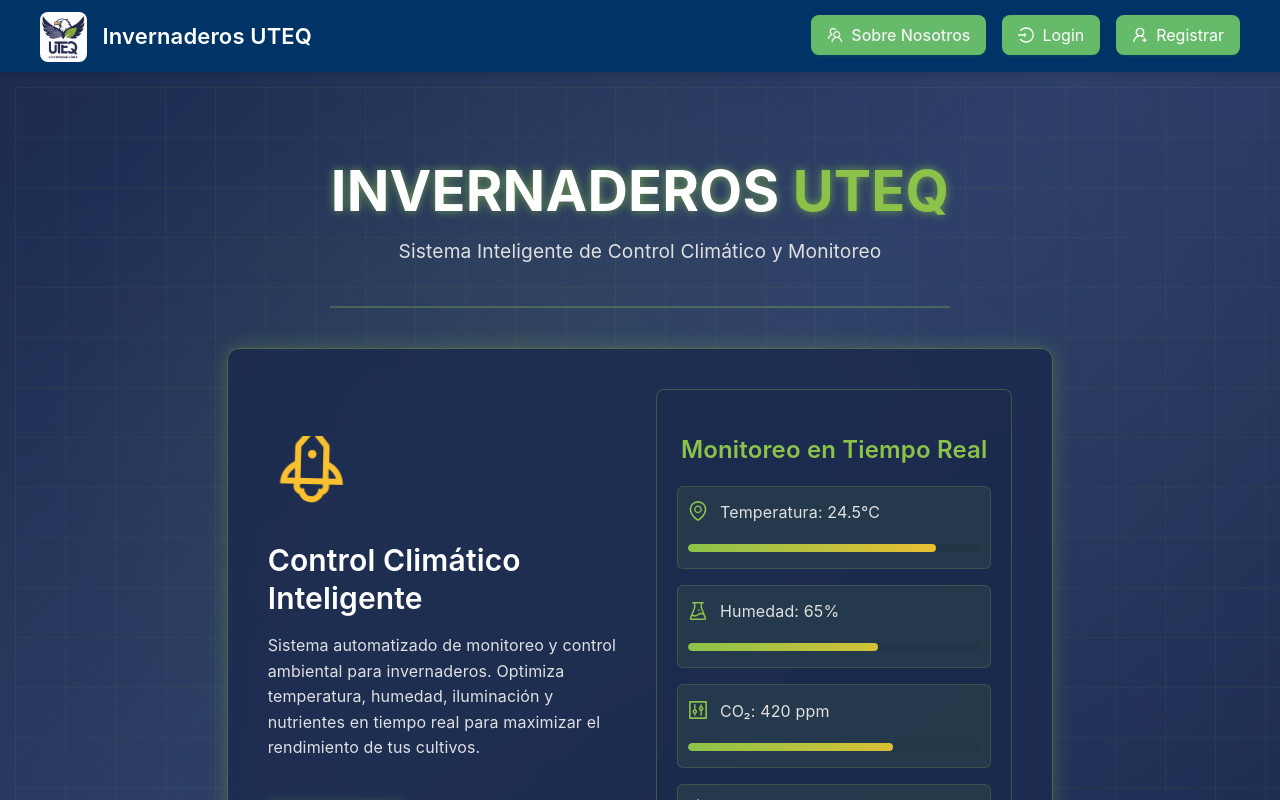
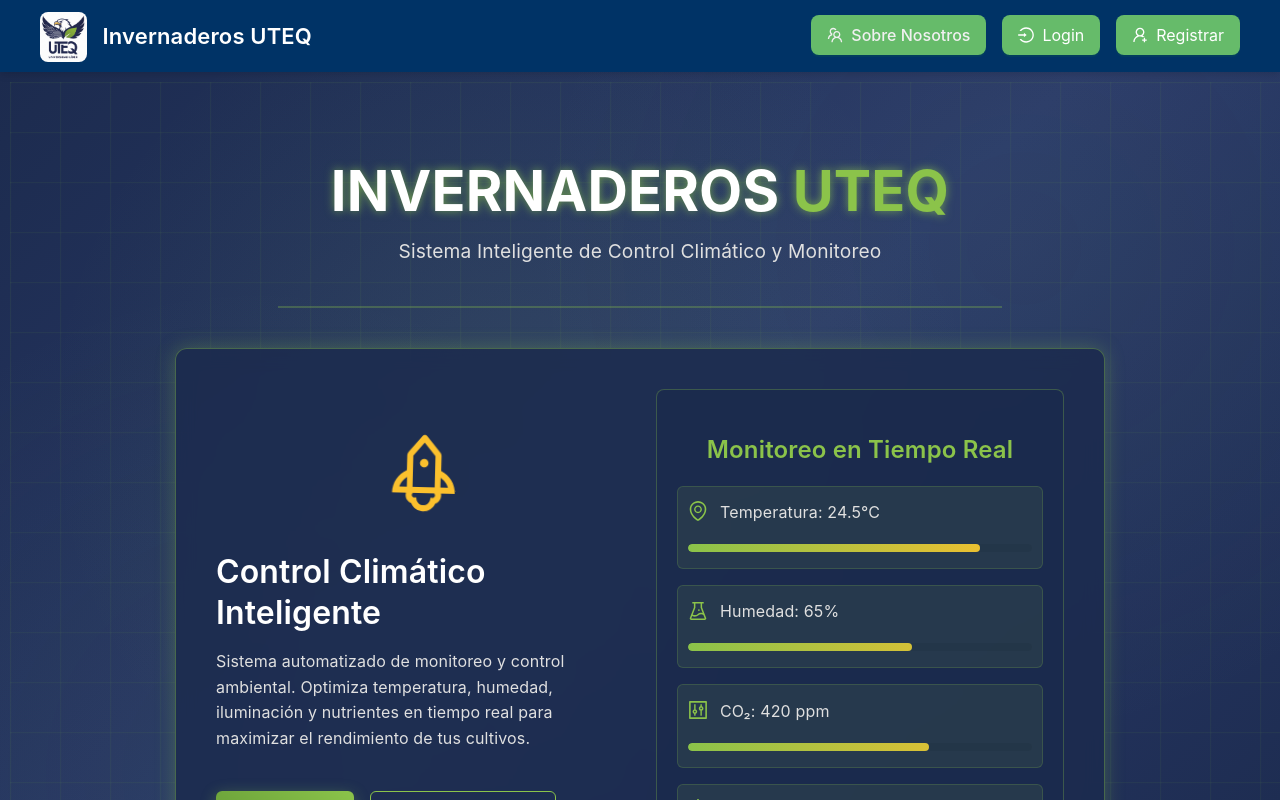
Before and after one commit to Moytes/Depliege, a React (Create React App) app: page / in a window 1280 px wide. Shown: the top 800 px of the page. Built offline with nearby package versions, Linux system fonts and the light colour scheme.

Commit message:
seccion hero actulizada

```diff
--- a/src/components/landing/invernadero/HeroSection.tsx
+++ b/src/components/landing/invernadero/HeroSection.tsx
@@ -18,8 +18,6 @@
   const { ref, isVisible } = useScrollAnimation({ threshold: 0.1, triggerOnce: true });
 
   const screens = useBreakpoint();
-  const isMobile = !screens.md;
-
   const navigate = useNavigate();
 
   const easeOutExpo = 'cubic-bezier(0.16, 1, 0.3, 1)';
@@ -29,8 +27,8 @@
     navigate('/login');
   };
 
-  return (
-    <section ref={ref} style={{
+  const styles = {
+    section: {
       minHeight: '100vh',
       display: 'flex',
       alignItems: 'center',
@@ -38,36 +36,168 @@
       background: `linear-gradient(135deg, ${theme.primaryDark} 0%, ${theme.primary} 50%, ${theme.primaryDark} 100%)`,
       position: 'relative',
       overflow: 'hidden',
-    }}>
-      <div style={{
+      padding: screens.xs ? '20px 10px' : '20px',
+    } as React.CSSProperties,
+
+    backgroundGlow: {
       position: 'absolute',
-        top: 0,
-        left: 0,
-        right: 0,
-        bottom: 0,
+      top: 0, left: 0, right: 0, bottom: 0,
       background: `
-          radial-gradient(circle at 20% 80%, ${hexToRgba(theme.secondary, 0.05)} 0%, transparent 50%),
-          radial-gradient(circle at 80% 20%, ${hexToRgba(theme.secondary, 0.05)} 0%, transparent 50%),
+        radial-gradient(circle at 20% 80%, ${hexToRgba(theme.secondary, 0.05)} 0%, transparent 40%),
+        radial-gradient(circle at 80% 20%, ${hexToRgba(theme.secondary, 0.05)} 0%, transparent 40%),
         radial-gradient(circle at 40% 40%, ${hexToRgba(theme.secondary, 0.1)} 0%, transparent 50%)
       `,
-        zIndex: 0
-      }}></div>
-
-      <div style={{
+      zIndex: 0,
+    } as React.CSSProperties,
+    backgroundGrid: {
       position: 'absolute',
-        top: 0,
-        left: 0,
-        right: 0,
-        bottom: 0,
+      top: 0, left: 0, right: 0, bottom: 0,
       backgroundImage: `
         linear-gradient(${hexToRgba(theme.secondary, 0.08)} 1px, transparent 1px),
         linear-gradient(90deg, ${hexToRgba(theme.secondary, 0.08)} 1px, transparent 1px)
       `,
       backgroundSize: '50px 50px',
-        animation: 'gridMove 20s linear infinite',
-        zIndex: 0
-      }}></div>
+      animation: 'gridMove 30s linear infinite',
+      zIndex: 0,
+    } as React.CSSProperties,
 
+    contentWrapper: {
+      position: 'relative',
+      zIndex: 1,
+      width: '100%',
+      maxWidth: '1400px',
+      margin: '0 auto'
+    } as React.CSSProperties,
+
+    header: (isVisible: boolean): React.CSSProperties => ({
+      textAlign: 'center',
+      padding: '20px 0',
+      borderBottom: `2px solid ${hexToRgba(theme.secondary, 0.3)}`,
+      marginBottom: screens.md ? '40px' : '20px',
+      opacity: isVisible ? 1 : 0,
+      transform: isVisible ? 'translateY(0) scale(1)' : 'translateY(-20px) scale(0.95)',
+      transition: `all 0.8s ${easeOutExpo} 0.2s`,
+    }),
+    title: (): React.CSSProperties => ({
+      color: theme.text,
+      fontSize: screens.xl ? '3.5rem' : (screens.lg ? '3rem' : (screens.sm ? '2.5rem' : '2.2rem')),
+      fontWeight: 'bold',
+      textShadow: `0 0 10px ${hexToRgba(theme.secondary, 0.7)}`,
+      marginBottom: '10px',
+    }),
+    subtitle: (): React.CSSProperties => ({
+      fontSize: screens.lg ? '1.2rem' : (screens.sm ? '1.1rem' : '1rem'),
+      color: theme.textLight,
+    }),
+
+    card: {
+      background: hexToRgba(theme.primaryDark, 0.85),
+      border: `1px solid ${hexToRgba(theme.secondary, 0.4)}`,
+      borderRadius: '12px',
+      boxShadow: `0 0 30px ${hexToRgba(theme.secondary, 0.3)}, inset 0 0 20px ${hexToRgba(theme.secondary, 0.1)}`,
+      backdropFilter: 'blur(10px)',
+      overflow: 'hidden',
+      animation: 'pulseGlow 3s ease-in-out infinite',
+      transition: `all 0.3s ${easeOutExpo}`,
+    } as React.CSSProperties,
+    cardBody: {
+      padding: screens.md ? '40px' : (screens.sm ? '32px' : '24px'),
+    } as React.CSSProperties,
+
+    leftCol: (isVisible: boolean): React.CSSProperties => ({
+      textAlign: screens.md ? 'left' : 'center',
+      opacity: isVisible ? 1 : 0,
+      transform: isVisible ? 'translateY(0)' : 'translateY(20px)',
+      transition: `all 0.8s ${easeOutExpo} 0.5s`,
+    }),
+    rocketIcon: (): React.CSSProperties => ({
+      fontSize: screens.md ? '80px' : '60px',
+      color: theme.accent,
+      marginBottom: '20px',
+      display: 'block',
+      animation: 'floatRocket 4s ease-in-out infinite',
+      margin: screens.md ? '0' : '0 auto 20px auto',
+    }),
+    infoTitle: (isVisible: boolean): React.CSSProperties => ({
+      color: theme.text,
+      marginBottom: '16px',
+      fontSize: screens.lg ? '2rem' : (screens.sm ? '1.75rem' : '1.5rem'),
+      opacity: isVisible ? 1 : 0,
+      transform: isVisible ? 'translateY(0)' : 'translateY(20px)',
+      transition: `all 0.8s ${easeOutExpo} 0.6s`,
+    }),
+    infoParagraph: (isVisible: boolean): React.CSSProperties => ({
+      fontSize: '16px',
+      color: theme.textLight,
+      lineHeight: '1.6',
+      opacity: isVisible ? 1 : 0,
+      transform: isVisible ? 'translateY(0)' : 'translateY(20px)',
+      transition: `all 0.8s ${easeOutExpo} 0.7s`,
+    }),
+    buttonGroup: (isVisible: boolean): React.CSSProperties => ({
+      marginTop: '24px',
+      width: screens.md ? 'auto' : '100%',
+      opacity: isVisible ? 1 : 0,
+      transform: isVisible ? 'translateY(0)' : 'translateY(20px)',
+      transition: `all 0.8s ${easeOutExpo} 0.8s`,
+    }),
+
+    rightCol: (isVisible: boolean): React.CSSProperties => ({
+      opacity: isVisible ? 1 : 0,
+      transform: isVisible ? 'translate(0, 0) scale(1) rotate(0deg)' : 'translate(30px, 0px) scale(0.95) rotate(1deg)',
+      transition: `all 1s ${easeOutExpo} 0.7s`,
+    }),
+    statsBox: {
+      background: hexToRgba(theme.primaryDark, 0.7),
+      border: `1px solid ${hexToRgba(theme.secondary, 0.3)}`,
+      borderRadius: '8px',
+      padding: screens.md ? '20px' : '16px'
+    } as React.CSSProperties,
+    statsTitle: {
+      color: theme.secondary,
+      textAlign: 'center',
+      marginBottom: '20px',
+      fontSize: screens.md ? '1.5rem' : '1.25rem',
+    } as React.CSSProperties,
+    statItem: (isVisible: boolean, delay: string): React.CSSProperties => ({
+      display: 'flex',
+      flexDirection: 'column',
+      padding: '10px',
+      background: hexToRgba(theme.secondary, 0.1),
+      border: `1px solid ${hexToRgba(theme.secondary, 0.2)}`,
+      borderRadius: '6px',
+      opacity: isVisible ? 1 : 0,
+      transform: isVisible ? 'translateY(0)' : 'translateY(15px)',
+      transition: `all 0.6s ${fastEaseOut} ${delay}`,
+    }),
+    statItemHeader: {
+      display: 'flex',
+      alignItems: 'center',
+      marginBottom: '8px'
+    } as React.CSSProperties,
+    statItemIcon: {
+      color: theme.secondary,
+      fontSize: screens.md ? '20px' : '18px',
+      marginRight: '12px'
+    } as React.CSSProperties,
+    statItemText: {
+      color: theme.textLight,
+      flex: 1,
+      fontSize: screens.md ? '16px' : '14px'
+    } as React.CSSProperties,
+  };
+
+  const statsList = [
+    { icon: <EnvironmentOutlined />, text: 'Temperatura: 24.5°C', value: 85, delay: '0.9s' },
+    { icon: <ExperimentOutlined />, text: 'Humedad: 65%', value: 65, delay: '1.0s' },
+    { icon: <ControlOutlined />, text: 'CO₂: 420 ppm', value: 70, delay: '1.1s' },
+    { icon: <AlertOutlined />, text: 'Iluminación: 75%', value: 75, delay: '1.2s' }
+  ];
+
+  return (
+    <section ref={ref} style={styles.section}>
+      <div style={styles.backgroundGlow}></div>
+      <div style={styles.backgroundGrid}></div>
       <style>
         {`
           @keyframes gridMove {
@@ -76,156 +206,81 @@
           }
 
           @keyframes floatRocket {
-            0%, 100% {
-              transform: translateY(0px) rotate(0deg);
-            }
-            50% {
-              transform: translateY(-12px) rotate(1.5deg) translateX(4px);
-            }
+            0%, 100% { transform: translateY(0px) rotate(0deg); }
+            50% { transform: translateY(-12px) rotate(1.5deg) translateX(4px); }
           }
 
           @keyframes pulseGlow {
             0%, 100% { box-shadow: 0 0 20px ${hexToRgba(theme.secondary, 0.3)}; }
             50% { box-shadow: 0 0 30px ${hexToRgba(theme.secondary, 0.6)}; }
           }
+
+          .hero-card:hover {
+            transform: translateY(-5px) scale(1.01);
+            box-shadow: 0 0 40px ${hexToRgba(theme.secondary, 0.5)};
+          }
         `}
       </style>
-      <div style={{
-            position: 'relative',
-            zIndex: 1,
-            width: '100%',
-            padding: '20px'
-          }}>
+      <div style={styles.contentWrapper}>
         <Row justify="center">
-          <Col xs={24} sm={20} md={16} lg={12}>
-            <div style={{
-              textAlign: 'center',
-              padding: '20px 0',
-              borderBottom: `2px solid ${hexToRgba(theme.secondary, 0.3)}`,
-              marginBottom: isMobile ? '20px' : '40px',
-              opacity: isVisible ? 1 : 0,
-              transform: isVisible ? 'translateY(0) scale(1)' : 'translateY(-20px) scale(0.95)',
-              transition: `all 0.8s ${easeOutExpo} 0.2s`
-            }}>
-              <Title
-                level={1}
-                style={{
-                  color: theme.text,
-                  fontSize: isMobile ? '2.5rem' : '3.5rem',
-                  fontWeight: 'bold',
-                  textShadow: `0 0 10px ${hexToRgba(theme.secondary, 0.7)}`,
-                  marginBottom: '10px',
-                }}
-              >
+          <Col xs={24} sm={20} md={18} lg={14}>
+            <div style={styles.header(isVisible)}>
+              <Title level={1} style={styles.title()}>
                 INVERNADEROS <span style={{ color: theme.secondary }}>UTEQ</span>
               </Title>
-              <Paragraph style={{
-                fontSize: isMobile ? '1rem' : '1.2rem',
-                color: theme.textLight,
-              }}>
+              <Paragraph style={styles.subtitle()}>
                 Sistema Inteligente de Control Climático y Monitoreo
               </Paragraph>
             </div>
           </Col>
         </Row>
 
-
-        <Row justify="center" style={{
-          marginTop: '0px'
-        }}>
-          <Col xs={24} lg={16}>
+        <Row justify="center">
+          <Col xs={24} lg={20} xl={18}>
             <Card
-              style={{
-                background: hexToRgba(theme.primaryDark, 0.85),
-                border: `1px solid ${hexToRgba(theme.secondary, 0.4)}`,
-                borderRadius: '12px',
-                boxShadow: `0 0 30px ${hexToRgba(theme.secondary, 0.3)}, inset 0 0 20px ${hexToRgba(theme.secondary, 0.1)}`,
-                backdropFilter: 'blur(10px)',
-                overflow: 'hidden',
-                animation: 'pulseGlow 3s ease-in-out infinite'
-              }}
-              bodyStyle={{ padding: isMobile ? '24px' : '40px' }}
+              className="hero-card"
+              style={styles.card}
+              bodyStyle={styles.cardBody}
             >
               <Row gutter={[32, 32]} align="middle">
-                <Col xs={24} md={12} style={{ overflow: 'hidden' }}>
-                  <div style={{
-                    textAlign: isMobile ? 'center' : 'left',
-                  }}>
-                    <div style={{
-                      opacity: isVisible ? 1 : 0,
-                      transform: isVisible ? 'translateY(0) scale(1)' : 'translateY(20px) scale(0.8)',
-                      transition: `all 0.8s ${easeOutExpo} 0.5s`,
-                      margin: isMobile ? '0 auto' : '0',
-                      width: 'fit-content'
-                    }}>
-                      <RocketOutlined style={{
-                        fontSize: isMobile ? '60px' : '80px',
-                        color: theme.accent,
-                        marginBottom: '20px',
-                        display: 'block',
-                        animation: 'floatRocket 4s ease-in-out infinite',
-                      }} />
-                    </div>
-                    <Title
-                      level={isMobile ? 3 : 2}
-                      style={{
-                        color: theme.text,
-                        marginBottom: '16px',
-                        opacity: isVisible ? 1 : 0,
-                        transform: isVisible ? 'translateY(0)' : 'translateY(20px)',
-                        transition: `all 0.8s ${easeOutExpo} 0.6s`
-                      }}
-                    >
+                <Col xs={24} md={12}>
+                  <div style={styles.leftCol(isVisible)}>
+                    <RocketOutlined style={styles.rocketIcon()} />
+
+                    <Title level={2} style={styles.infoTitle(isVisible)}>
                       Control Climático Inteligente
                     </Title>
-                    <Paragraph style={{
-                      fontSize: '16px',
-                      color: theme.textLight,
-                      lineHeight: '1.6',
-                      opacity: isVisible ? 1 : 0,
-                      transform: isVisible ? 'translateY(0)' : 'translateY(20px)',
-                      transition: `all 0.8s ${easeOutExpo} 0.7s`
-                    }}>
-                      Sistema automatizado de monitoreo y control ambiental para invernaderos.
+                    <Paragraph style={styles.infoParagraph(isVisible)}>
+                      Sistema automatizado de monitoreo y control ambiental.
                       Optimiza temperatura, humedad, iluminación y nutrientes en tiempo real
                       para maximizar el rendimiento de tus cultivos.
                     </Paragraph>
+
                     <Space
-                      direction={isMobile ? 'vertical' : 'horizontal'}
+                      direction={screens.md ? 'horizontal' : 'vertical'}
                       size="middle"
-                      style={{
-                        marginTop: '24px',
-                        width: isMobile ? '100%' : 'auto',
-                        opacity: isVisible ? 1 : 0,
-                        transform: isVisible ? 'translateY(0)' : 'translateY(20px)',
-                        transition: `all 0.8s ${easeOutExpo} 0.8s`
-                      }}
+                      style={styles.buttonGroup(isVisible)}
                     >
                       <Button
                         type="primary"
-                        size={isMobile ? 'middle' : 'large'}
-                        block={isMobile}
+                        size={screens.md ? 'large' : 'middle'}
+                        block={!screens.md}
                         onClick={handleLoginRedirect}
                         style={{
                           background: `linear-gradient(45deg, ${theme.secondaryDark}, ${theme.secondary})`,
-                          border: 'none',
-                          borderRadius: '6px',
-                          fontWeight: 'bold',
+                          border: 'none', borderRadius: '6px', fontWeight: 'bold',
                           boxShadow: `0 4px 15px ${hexToRgba(theme.secondary, 0.4)}`,
                         }}
                       >
                         Demo en Vivo
                       </Button>
                       <Button
-                        size={isMobile ? 'middle' : 'large'}
-                        block={isMobile}
+                        size={screens.md ? 'large' : 'middle'}
+                        block={!screens.md}
                         onClick={handleLoginRedirect}
                         style={{
-                          color: theme.secondary,
-                          borderColor: theme.secondary,
-                          borderRadius: '6px',
-                          fontWeight: 'bold',
-                          background: 'transparent'
+                          color: theme.secondary, borderColor: theme.secondary,
+                          borderRadius: '6px', fontWeight: 'bold', background: 'transparent'
                         }}
                       >
                         Ver Documentación
@@ -233,68 +288,28 @@
                     </Space>
                   </div>
                 </Col>
-                <Col xs={24} md={12} style={{ overflow: 'hidden' }}>
-                  <div style={{
-                    opacity: isVisible ? 1 : 0,
-                    transform: isVisible ? 'translate(0, 0) scale(1) rotate(0deg)' : 'translate(30px, 20px) scale(0.95) rotate(2deg)',
-                    transition: `all 1s ${easeOutExpo} 0.7s`
-                  }}>
-                    <div style={{
-                      background: hexToRgba(theme.primaryDark, 0.7),
-                      border: `1px solid ${hexToRgba(theme.secondary, 0.3)}`,
-                      borderRadius: '8px',
-                      padding: isMobile ? '16px' : '20px'
-                    }}>
-                      <Title
-                        level={isMobile ? 4 : 3}
-                        style={{ color: theme.secondary, textAlign: 'center', marginBottom: '20px' }}
-                      >
+                <Col xs={24} md={12}>
+                  <div style={styles.rightCol(isVisible)}>
+                    <div style={styles.statsBox}>
+                      <Title level={3} style={styles.statsTitle}>
                         Monitoreo en Tiempo Real
                       </Title>
                       <Space direction="vertical" size="middle" style={{ width: '100%' }}>
-                        {[
-                          { icon: <EnvironmentOutlined />, text: 'Temperatura: 24.5°C', value: 85, delay: '0.8s' },
-                          { icon: <ExperimentOutlined />, text: 'Humedad: 65%', value: 65, delay: '0.9s' },
-                          { icon: <ControlOutlined />, text: 'CO₂: 420 ppm', value: 70, delay: '1.0s' },
-                          { icon: <AlertOutlined />, text: 'Iluminación: 75%', value: 75, delay: '1.1s' }
-                        ].map((item, index) => (
-                          <div key={index} style={{
-                            display: 'flex',
-                            flexDirection: 'column',
-                            padding: '10px',
-                            background: hexToRgba(theme.secondary, 0.1),
-                            border: `1px solid ${hexToRgba(theme.secondary, 0.2)}`,
-                            borderRadius: '6px',
-                            opacity: isVisible ? 1 : 0,
-                            transform: isVisible ? 'translateY(0)' : 'translateY(15px)',
-                            transition: `all 0.6s ${fastEaseOut} ${item.delay}`
-                          }}>
-                            <div style={{ display: 'flex', alignItems: 'center', marginBottom: '8px' }}>
-                              <span style={{
-                                color: theme.secondary,
-                                fontSize: isMobile ? '18px' : '20px',
-                                marginRight: '12px'
-                              }}>
-                                {item.icon}
-                              </span>
-                              <span style={{
-                                color: theme.textLight,
-                                flex: 1,
-                                fontSize: isMobile ? '14px' : '16px'
-                              }}>
-                                {item.text}
-                              </span>
+
+                        {statsList.map((item, index) => (
+                          <div key={index} style={styles.statItem(isVisible, item.delay)}>
+                            <div style={styles.statItemHeader}>
+                              <span style={styles.statItemIcon}>{item.icon}</span>
+                              <span style={styles.statItemText}>{item.text}</span>
                             </div>
                             <Progress
                               percent={item.value}
                               showInfo={false}
-                              strokeColor={{
-                                '0%': theme.secondary,
-                                '100%': theme.accent,
-                              }}
+                              strokeColor={{ '0%': theme.secondary, '100%': theme.accent }}
                             />
                           </div>
                         ))}
+
                       </Space>
                     </div>
                   </div>
```
Lines whose indentation alone changed are shown as unchanged.
